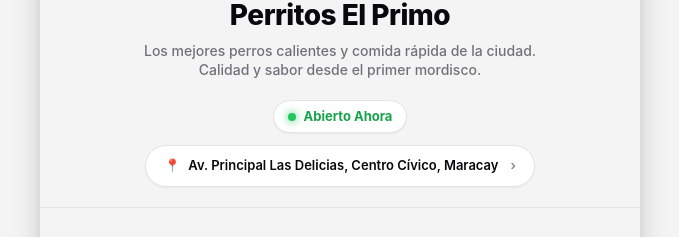
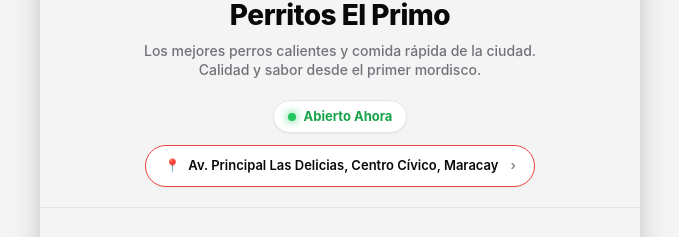
Before and after one commit to Elliyax77/plantilla-menu, a React (Vite) app: page / in a window 1280 px wide. Shown: the part 949-1186 px from the top of the page, without its empty margins (300-979 px from the left). Built offline with nearby package versions, Linux system fonts and the light colour scheme.

Commit message:
Change location button border to red

```diff
--- a/src/index.css
+++ b/src/index.css
@@ -216,7 +216,7 @@ button {
   text-decoration: none;
   transition: all 0.2s cubic-bezier(0.4, 0, 0.2, 1);
   cursor: pointer;
-  border: 1px solid var(--border-color);
+  border: 1px solid var(--primary-color);
   box-shadow: var(--shadow-sm);
 }
 
```
